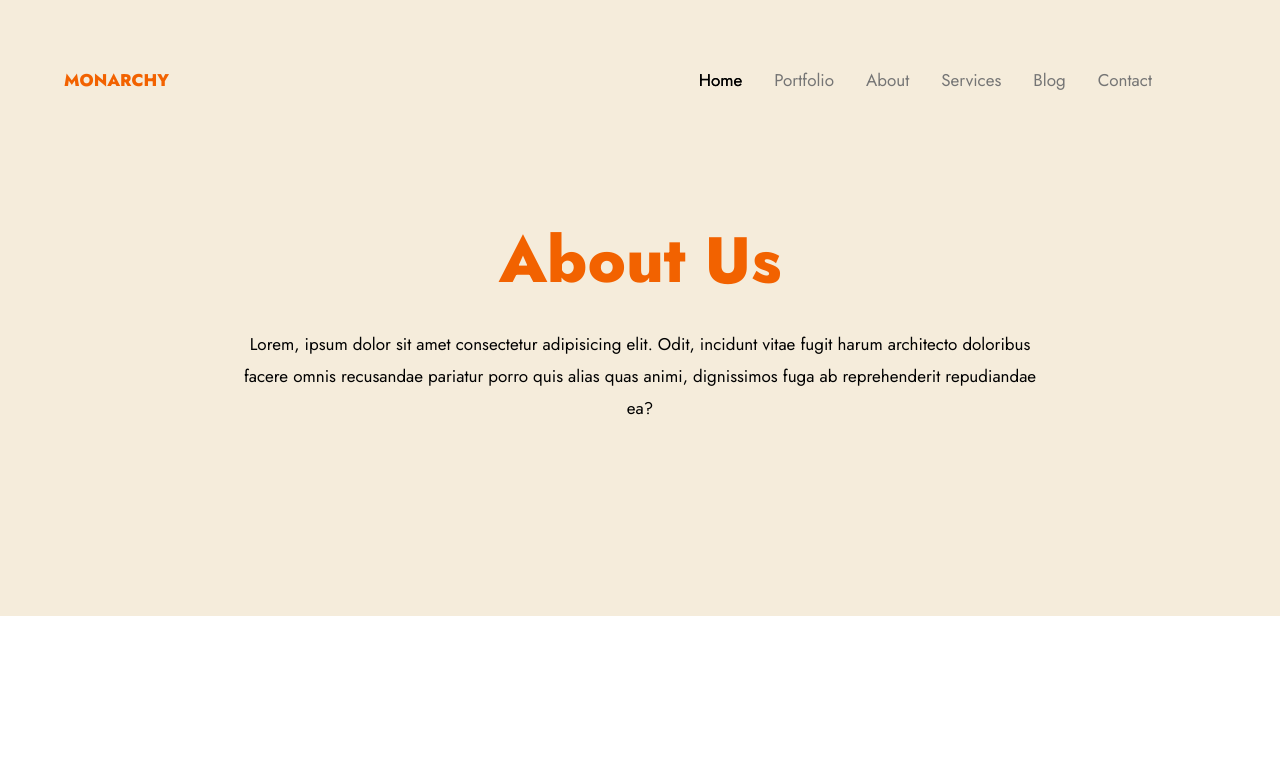
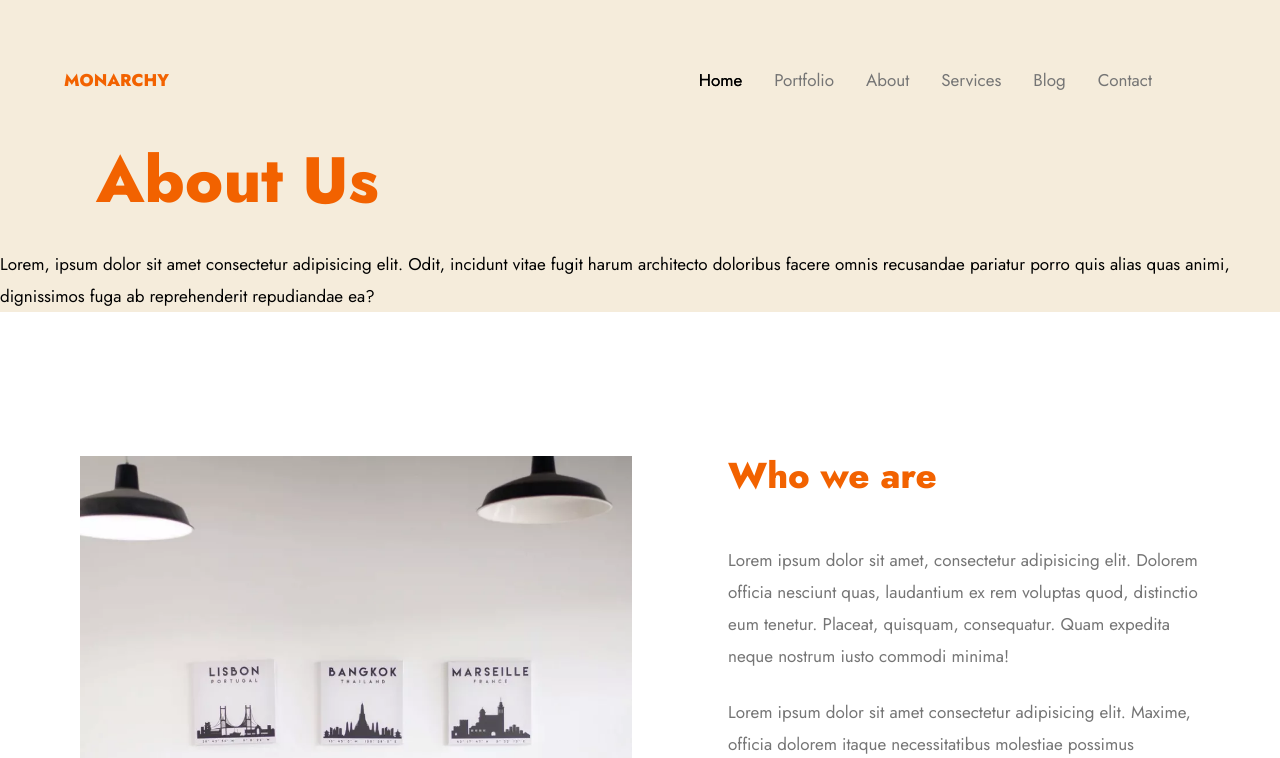
Before and after one commit to solomon-mh/regalcanvas, a React (Vite) app: page /About in a window 1280 px wide. Shown: the top 758 px of the page. Built offline with nearby package versions, Linux system fonts and the light colour scheme.

Commit message:
cleaning the styling using  @apply

```diff
--- a/src/pages/About.jsx
+++ b/src/pages/About.jsx
@@ -13,7 +13,7 @@ import SocialMediaIcon from "../components/sub/SocialMediaIcon";
 export default function About() {
   return (
     <div>
-      <div className='container mx-auto text-center w-full   p-6 md:p-12 lg:w-3/4 lg:p-20 mb-28'>
+      <div className='hero_div'>
         <h1 className='text-brightRed font-bold font-sans mb-12 text-2xl leading-loose word-spacing-4 sm:text-4xl lg:text-6.5xl  lg:px-24 '>
           About Us
         </h1>
```
